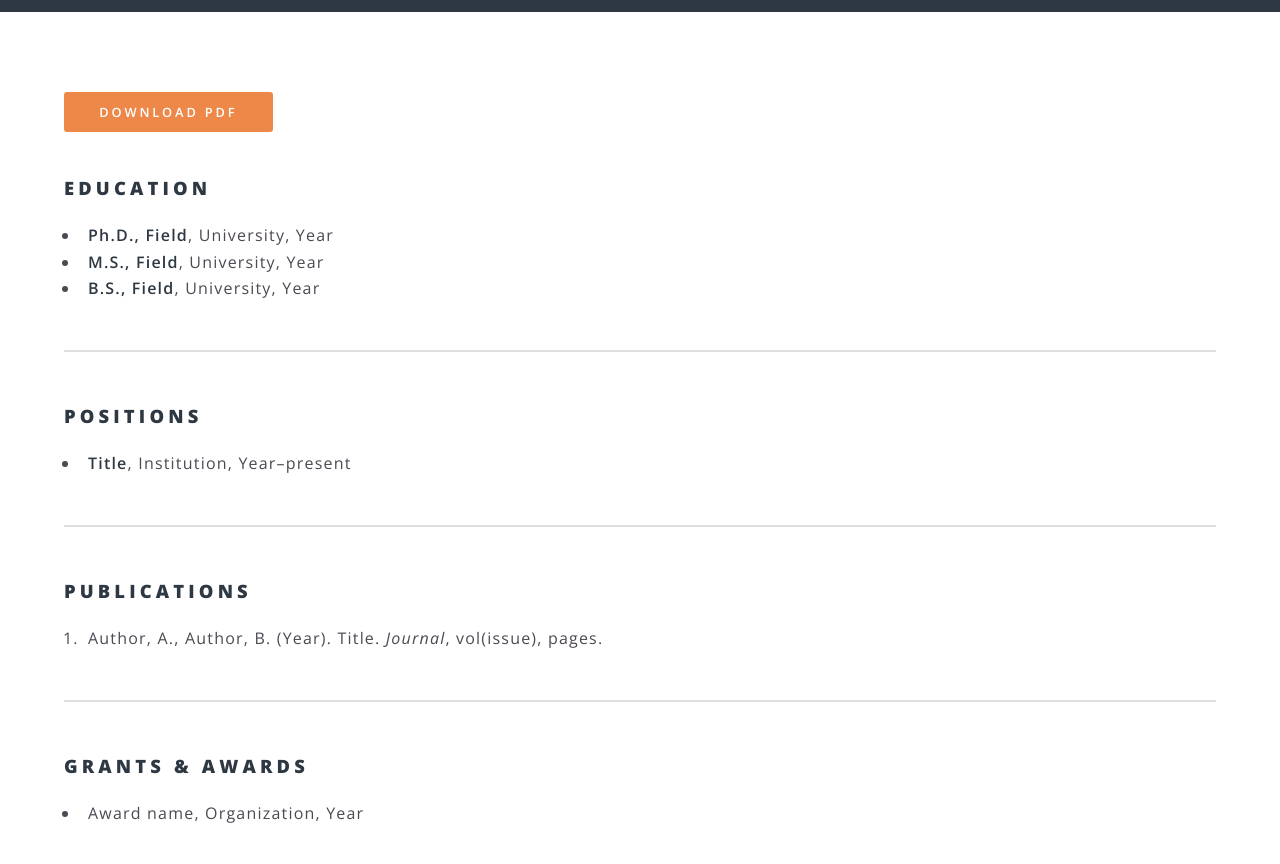
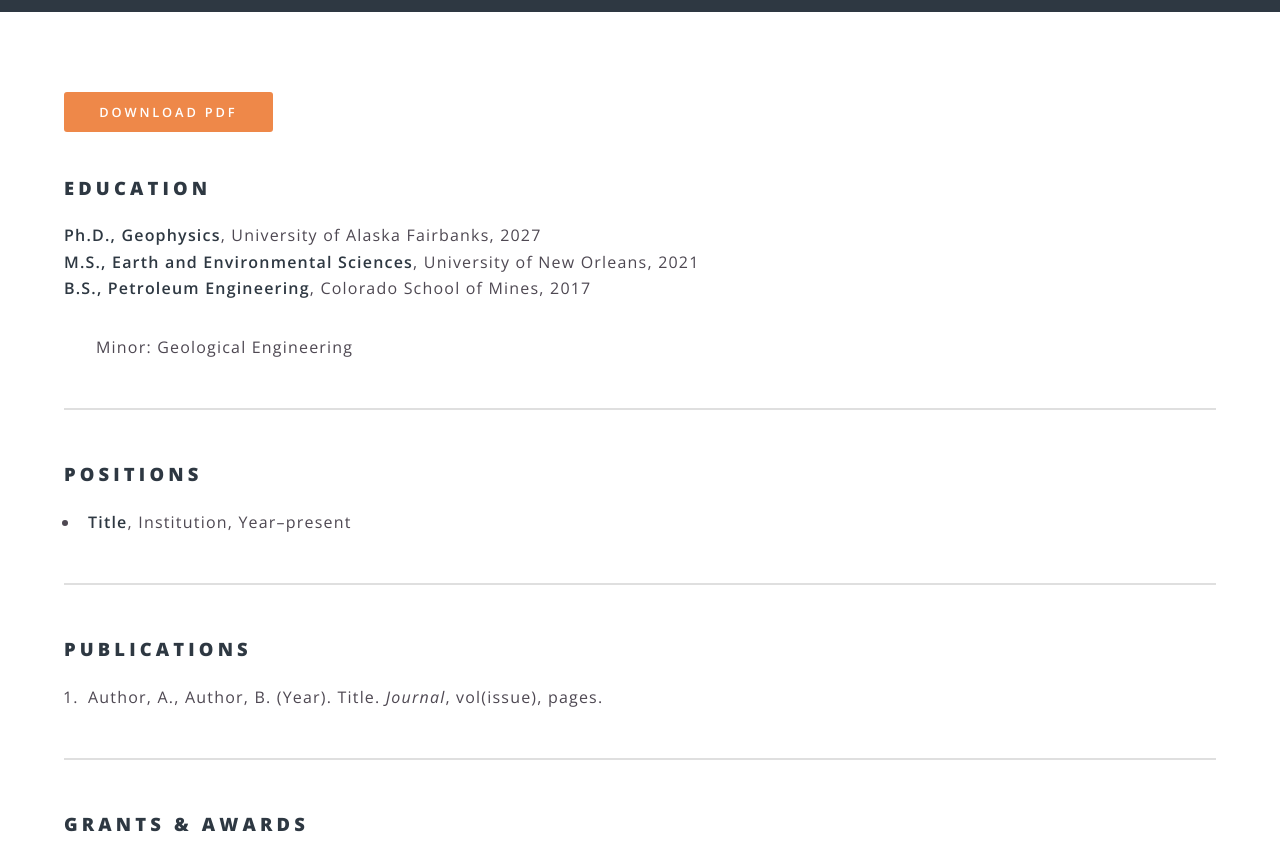
Before and after one commit to aknoel/academic, a Jekyll site: the page built from cv.html, in a window 1280 px wide and 900 px high, scrolled down 361 px, cut to the strip 36-900 px from the top of the window. Built offline with Jekyll 4.4.1, drawn with Linux system fonts in a browser that asks for light colours.

Commit message:
cv updates

```diff
--- a/cv.html
+++ b/cv.html
@@ -6,11 +6,13 @@ subtitle: Your Name
 	<p><a href="{{ site.baseurl }}/files/cv.pdf" class="button special">Download PDF</a></p>
 
 	<h3>Education</h3>
-	<ul>
-		<li><strong>Ph.D., Field</strong>, University, Year</li>
-		<li><strong>M.S., Field</strong>, University, Year</li>
-		<li><strong>B.S., Field</strong>, University, Year</li>
-	</ul>
+
+	<p>
+	<strong>Ph.D., Geophysics</strong>, University of Alaska Fairbanks, 2027<br />
+	<strong>M.S., Earth and Environmental Sciences</strong>, University of New Orleans, 2021<br />
+	<strong>B.S., Petroleum Engineering</strong>, Colorado School of Mines, 2017<br />
+	<p style="margin-left: 2em;">Minor: Geological Engineering</p>
+	</p>
 
 	<hr />
 
```
